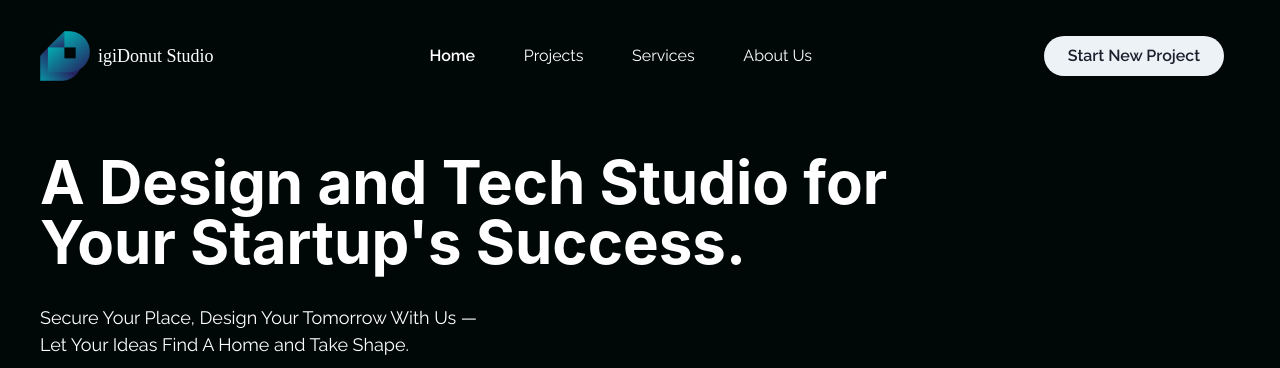
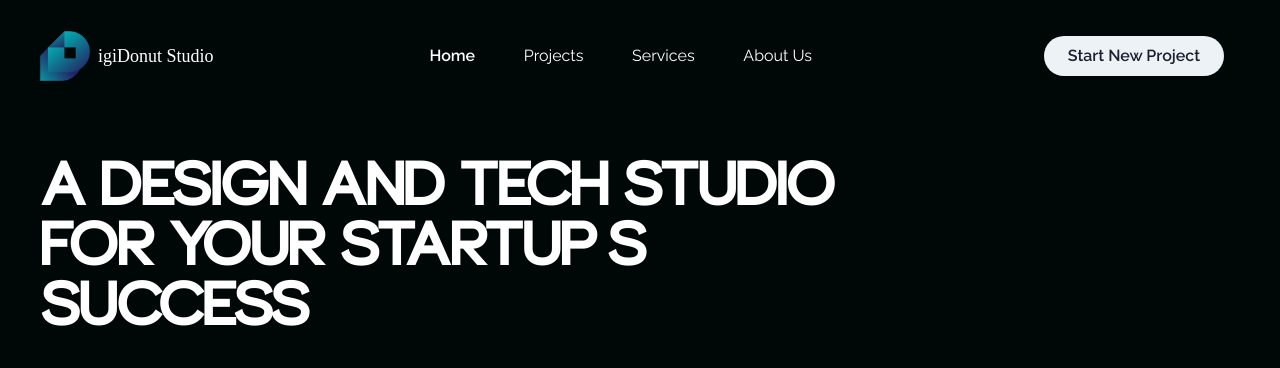
Before and after one commit to optimusinhisprime/digidonut, a React (Create React App) app: page / in a window 1280 px wide. Shown: the top 368 px of the page. Built offline with nearby package versions, Linux system fonts and the light colour scheme; a web font is replaced by a local one.

Commit message:
Add new typeface

```diff
--- a/src/App.css
+++ b/src/App.css
@@ -42,3 +42,7 @@
   src: local("ShantyHouseBold"),
     url("./fonts/Shanty\ House\ DEMO.ttf") format("truetype");
 }
+@font-face {
+  font-family: Lure;
+  src: local("LureBold"), url("./fonts/Lure-GOwXD.ttf") format("truetype");
+}
--- a/src/components/HeroSection/Hero.tsx
+++ b/src/components/HeroSection/Hero.tsx
@@ -40,6 +40,7 @@ export default function Hero({ id }: HeroProps) {
           }}
         >
           <Heading
+            fontFamily="Lure"
             my="3"
             textAlign={{ base: "start", xl: "start", "2xl": "start" }}
             size={{ base: "xl", xl: "3xl", "2xl": "4xl", lg: "2xl" }}
```
Also changed, not shown: src/fonts/Lure-GOwXD.ttf (added).
